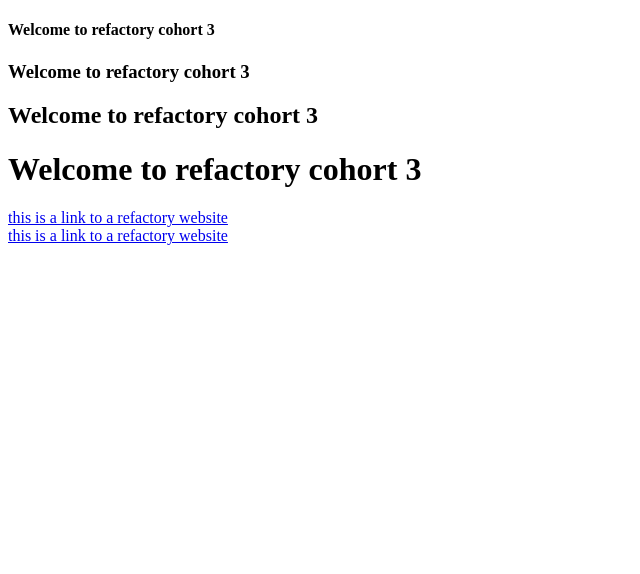
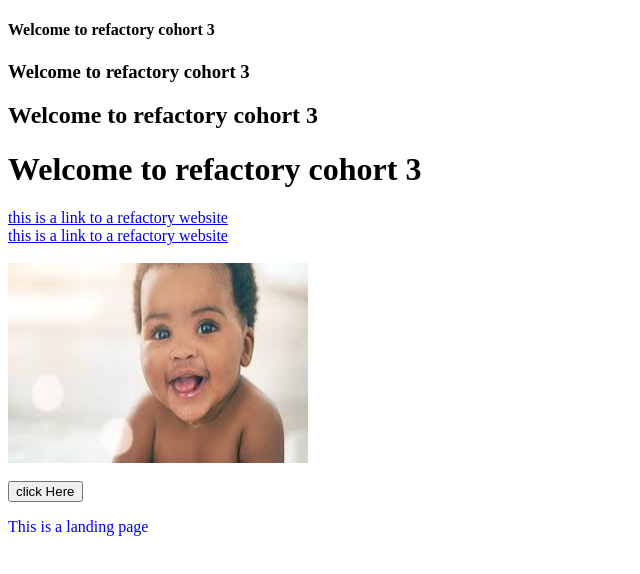
Before and after one commit to sandrananteza16/refactorystart, a plain HTML site: page index.html in a window 1280 px wide. Shown: the whole page, without its empty margins (0-640 px from the left). Drawn offline with Linux system fonts and the light colour scheme.

Commit message:
new changes

```diff
--- a/index.html
+++ b/index.html
@@ -12,7 +12,16 @@
     <h1> Welcome to refactory cohort 3</h1>
 
     <a href="https://www.refactory.ug/" target="_blank"> this is a link to a refactory website</a> <br>
-    <a href="https://www.refactory.ug/"> this is a link to a refactory website</a>
+    <a href="https://www.refactory.ug/"> this is a link to a refactory website</a> <br>
+<br>
+    <img src="index.jpg" width="300px" height="200px" align="center">
+    <br>
+    <br>
+    <button>click Here</button>
+    <p style="color: blue"> This is a landing page</p>
+
+
+
 
 
 
```
Also changed, not shown: index.jpg (added), instructions.txt (deleted), 1 other file.
